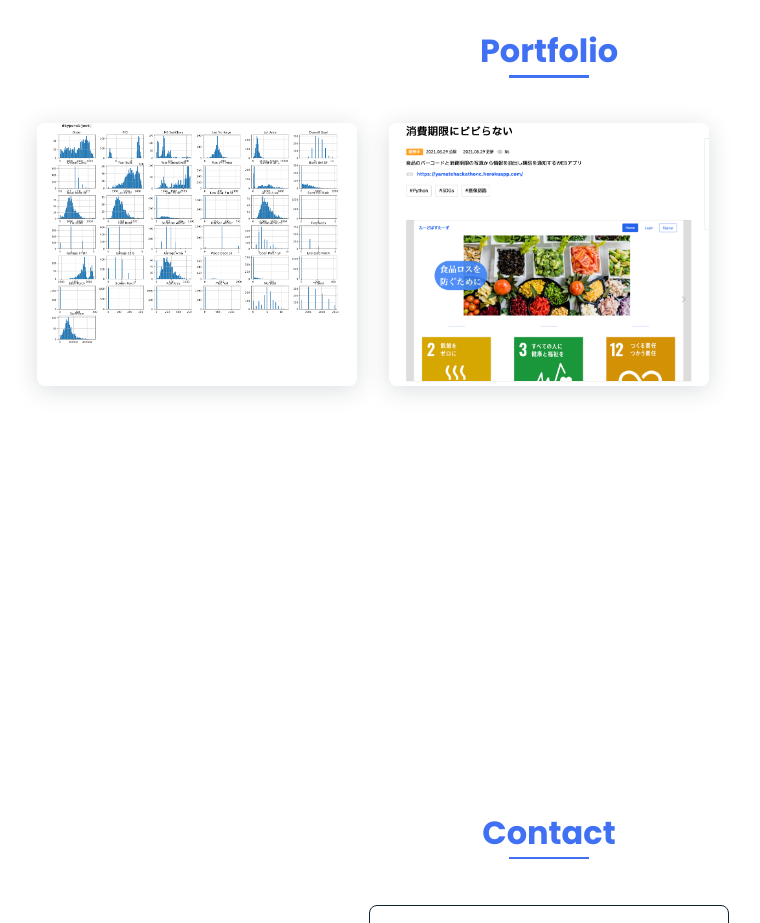
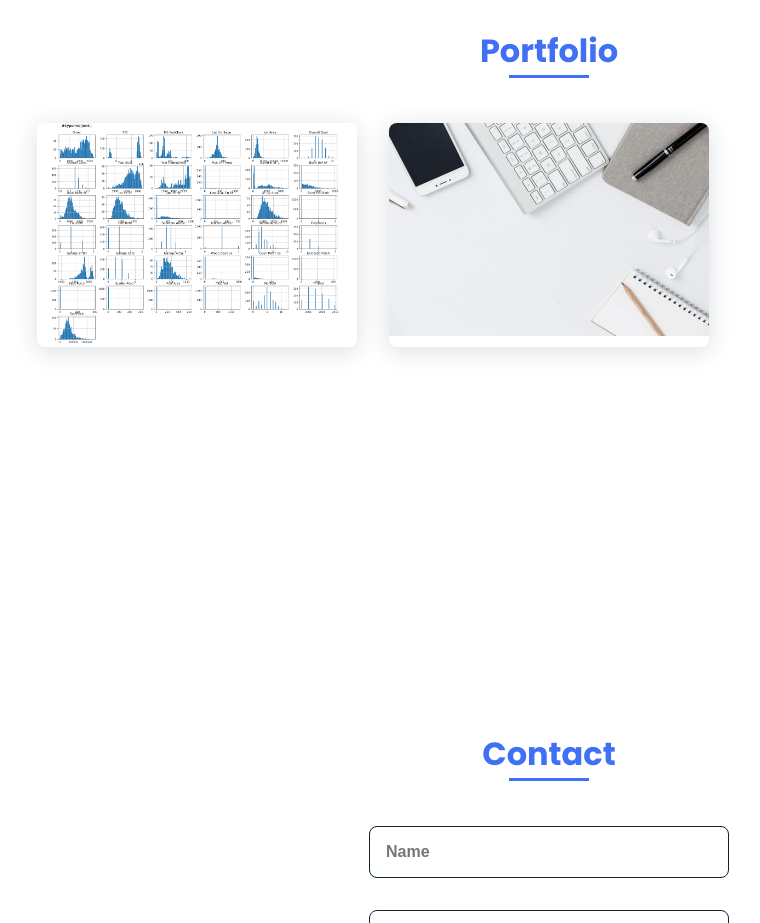
Before and after one commit to umegan/portfolio_website, a plain HTML site: page index.html in a window 1280 px wide. Shown: the part 1380-2303 px from the top of the page, without its empty margins (91-851 px from the left). Drawn offline with nearby package versions, Linux system fonts and the light colour scheme.

Commit message:
fix button
add to portfolio site

```diff
--- a/index.html
+++ b/index.html
@@ -8,7 +8,7 @@
 
     <link href='https://unpkg.com/boxicons@2.0.9/css/boxicons.min.css' rel='stylesheet'>
 
-    <title>Portfolio Website</title>
+    <title>An Portfolio</title>
 </head>
 <body>
 
@@ -85,11 +85,12 @@
                     </a>
                 </div>
                 <div class="work__img">
+                    <img src="assets/img/work2.jpg" alt="">
                     <a href="https://protopedia.net/prototype/2400" target="_blank">
-                        <img src="assets/img/work2.png" alt="work2">
+                        <div class="middle button">Source</div>
                     </a>
-<!--                 </div>
-                <div class="work__img">
+                </div>
+<!--                 <div class="work__img">
                     <a href="#" target="_blank">
                         <img src="assets/img/work3.jpg" alt="">
                     </a>
```
